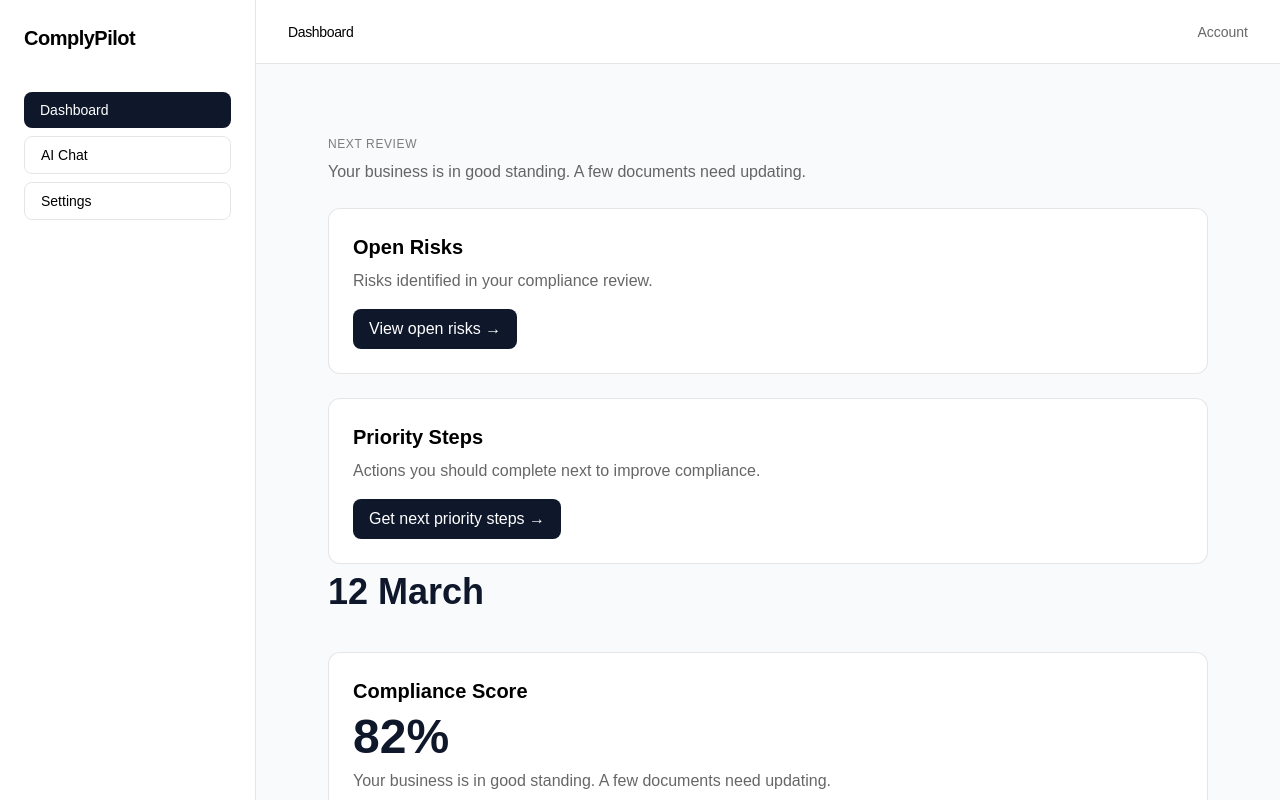
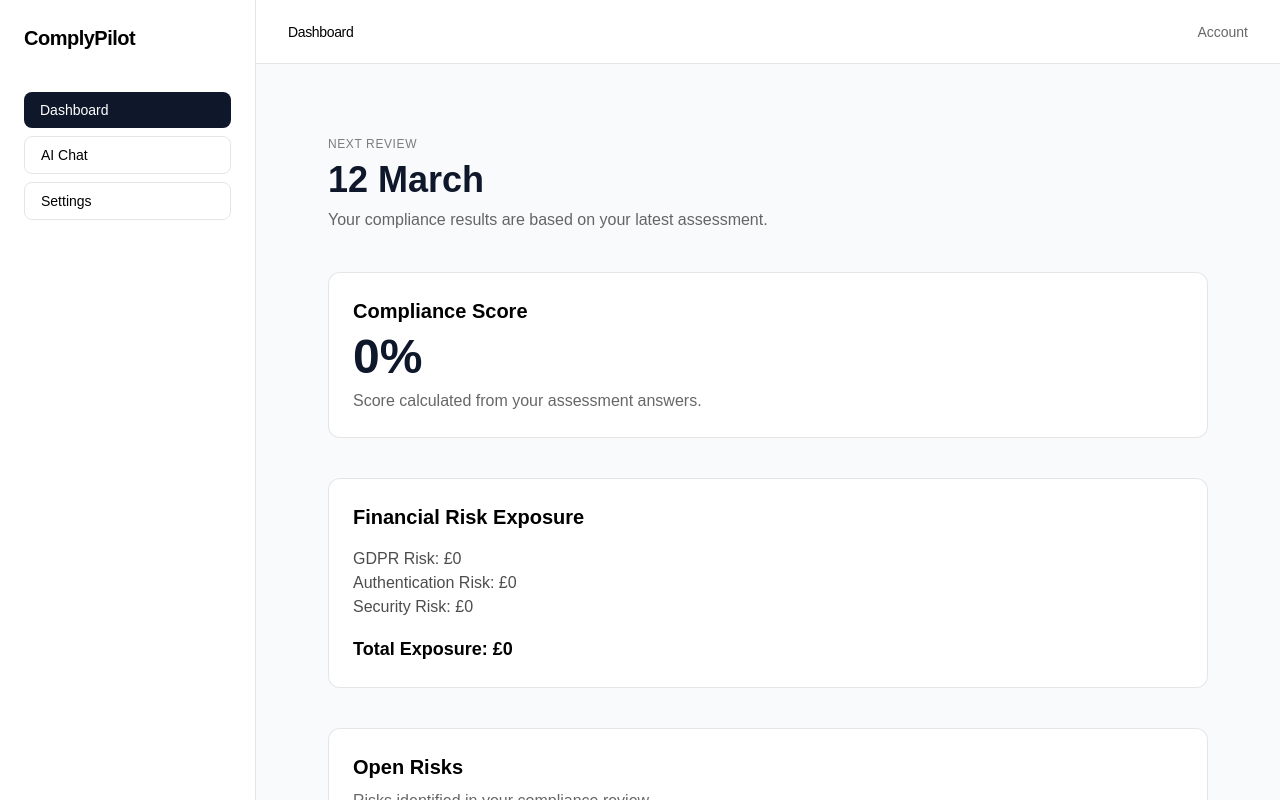
Before and after one commit to abdisamad9009-dot/complypilot-frontend, a Next.js app: page /dashboard in a window 1280 px wide. Shown: the top 800 px of the page. Built offline with nearby package versions, Linux system fonts and the light colour scheme.

Commit message:
Update page.tsx

```diff
--- a/app/dashboard/page.tsx
+++ b/app/dashboard/page.tsx
@@ -1,6 +1,17 @@
-import Link from "next/link";
+"use client"
+
+import { useSearchParams } from "next/navigation"
+import Link from "next/link"
 
 export default function Dashboard() {
+  const searchParams = useSearchParams()
+
+  const score = searchParams.get("score") || 0
+  const gdpr = searchParams.get("gdpr") || 0
+  const auth = searchParams.get("auth") || 0
+  const security = searchParams.get("security") || 0
+  const total = searchParams.get("total") || 0
+
   return (
     <div className="p-8 space-y-10">
 
@@ -10,12 +21,55 @@ export default function Dashboard() {
           Next Review
         </p>
 
+        <h2 className="text-4xl font-bold mt-2 text-slate-900">
+          12 March
+        </h2>
+
         <p className="text-black/60 mt-2">
-  Your business is in good standing. A few documents need updating.
+          Your compliance results are based on your latest assessment.
+        </p>
+      </div>
+
+      {/* Compliance Score */}
+      <div className="bg-white border border-black/10 rounded-xl p-6">
+        <h2 className="text-xl font-semibold mb-2">
+          Compliance Score
+        </h2>
+
+        <div className="text-5xl font-bold text-slate-900">
+          {score}%
+        </div>
+
+        <p className="text-black/60 mt-2">
+          Score calculated from your assessment answers.
+        </p>
+      </div>
+
+      {/* Financial Risk */}
+      <div className="bg-white border border-black/10 rounded-xl p-6">
+        <h2 className="text-xl font-semibold mb-4">
+          Financial Risk Exposure
+        </h2>
+
+        <p className="text-black/70">
+          GDPR Risk: £{gdpr}
         </p>
 
+        <p className="text-black/70">
+          Authentication Risk: £{auth}
+        </p>
+
+        <p className="text-black/70">
+          Security Risk: £{security}
+        </p>
+
+        <div className="mt-4 font-bold text-lg">
+          Total Exposure: £{total}
+        </div>
+      </div>
+
       {/* Open Risks */}
-<div className="bg-white border border-black/10 rounded-xl p-6 mt-6">
+      <div className="bg-white border border-black/10 rounded-xl p-6">
         <h2 className="text-xl font-semibold mb-2">
           Open Risks
         </h2>
@@ -32,7 +86,7 @@ export default function Dashboard() {
       </div>
 
       {/* Priority Steps */}
-<div className="bg-white border border-black/10 rounded-xl p-6 mt-6">
+      <div className="bg-white border border-black/10 rounded-xl p-6">
         <h2 className="text-xl font-semibold mb-2">
           Priority Steps
         </h2>
@@ -48,34 +102,14 @@ export default function Dashboard() {
         </Link>
       </div>
 
-        <h2 className="text-4xl font-bold mt-2 text-slate-900">
-          12 March
-        </h2>
-      </div>
-
-      {/* Compliance Score Card */}
-      <div className="bg-white border border-black/10 rounded-xl p-6">
-        <h2 className="text-xl font-semibold mb-2">
-          Compliance Score
-        </h2>
-
-        <div className="text-5xl font-bold text-slate-900">
-          82%
-        </div>
-
-        <p className="text-black/60 mt-2">
-          Your business is in good standing. A few documents need updating.
-        </p>
-      </div>
-
-      {/* Documents Section */}
+      {/* Documents */}
       <div className="bg-white border border-black/10 rounded-xl p-6">
         <h2 className="text-xl font-semibold tracking-tight mb-2">
           Documents
         </h2>
 
         <p className="text-black/60 mb-4">
-          Generate compliance documents instantly
+          Generate compliance documents instantly.
         </p>
 
         <Link href="/documents">
@@ -86,5 +120,5 @@ export default function Dashboard() {
       </div>
 
     </div>
-  );
+  )
 }
```
Lines whose indentation alone changed are shown as unchanged.
